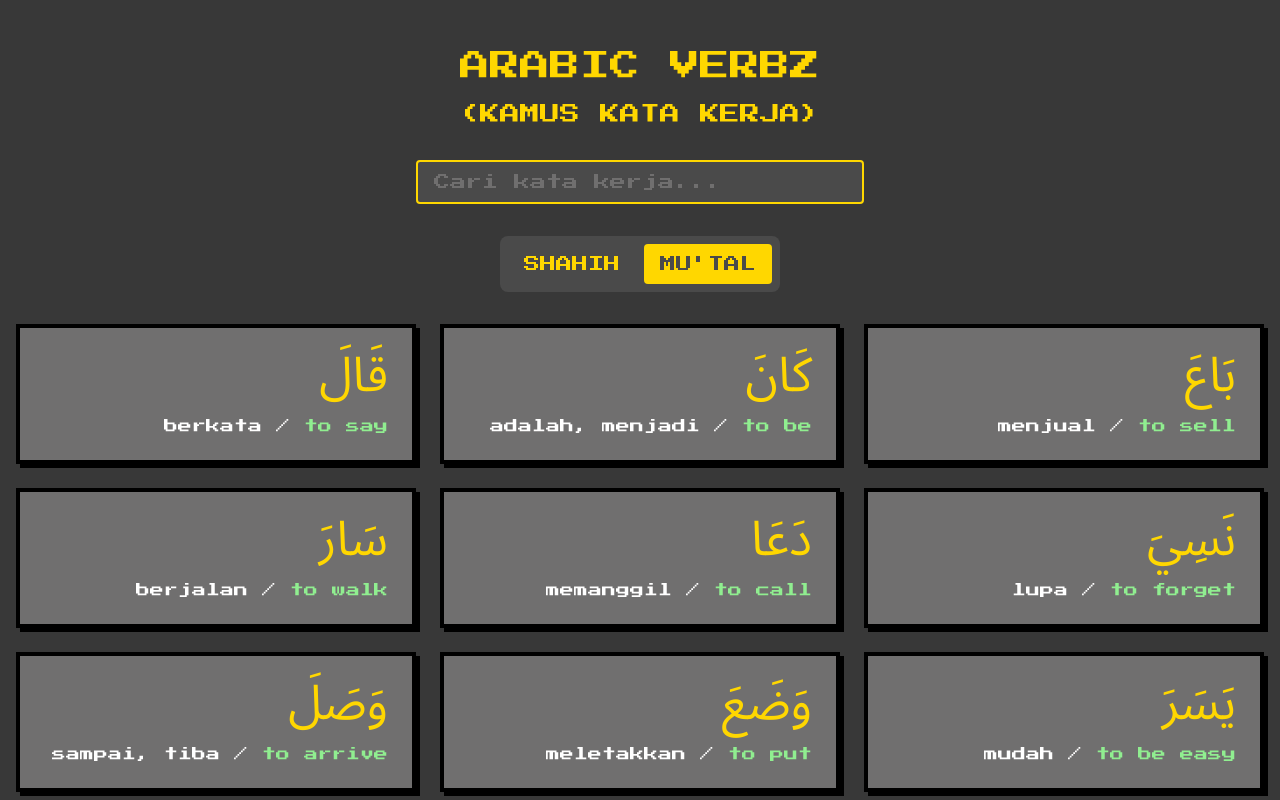
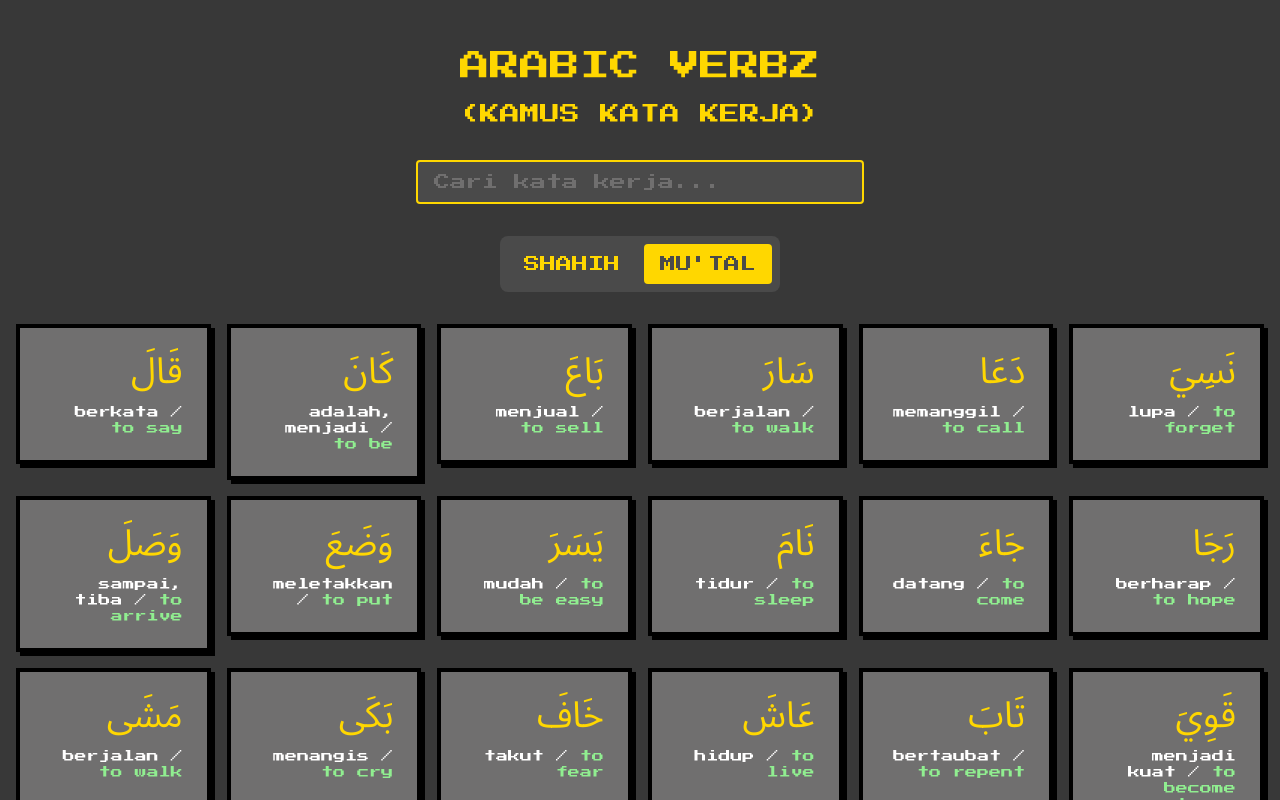
Before and after one commit to fauzanlbs/arabic-verbz, a Next.js app: page / in a window 1280 px wide. Shown: the top 800 px of the page. Built offline with nearby package versions, Linux system fonts and the light colour scheme.

Commit message:
update grid

```diff
--- a/src/app/page.js
+++ b/src/app/page.js
@@ -67,17 +67,17 @@ export default function Home() {
         </div>
 
         {/* Verb Cards Grid */}
-        <div className="grid grid-cols-1 md:grid-cols-2 lg:grid-cols-3 gap-6">
+        <div className="grid grid-cols-1 sm:grid-cols-2 md:grid-cols-3 lg:grid-cols-4 xl:grid-cols-6 gap-4">
           {filteredVerbs.map((verb) => (
             <Link key={verb.id} href={`/verbs/${verb.id}`}>
               <div className="bg-[#706F6F] border-4 border-[#000000] p-6
                             shadow-[4px_4px_0px_0px_rgba(0,0,0,1)]
                             hover:translate-y-1 hover:shadow-[2px_2px_0px_0px_rgba(0,0,0,1)]
                             transition-all cursor-pointer flex flex-col items-end">
-                <div className="text-5xl text-right mb-4 text-[#FFD700] font-arabic">
+                <div className="text-4xl text-right mb-3 text-[#FFD700] font-arabic">
                   {verb.word}
                 </div>
-                <div className={`${pressStart2P.className} text-sm text-right`}>
+                <div className={`${pressStart2P.className} text-xs text-right`}>
                   <span className="text-[#FFFFFF]">{verb.meaning}</span>
                   <span className="text-[#FFFFFF]"> / </span>
                   <span className="text-[#90EE90]">{verb.meaning_en}</span>
```
